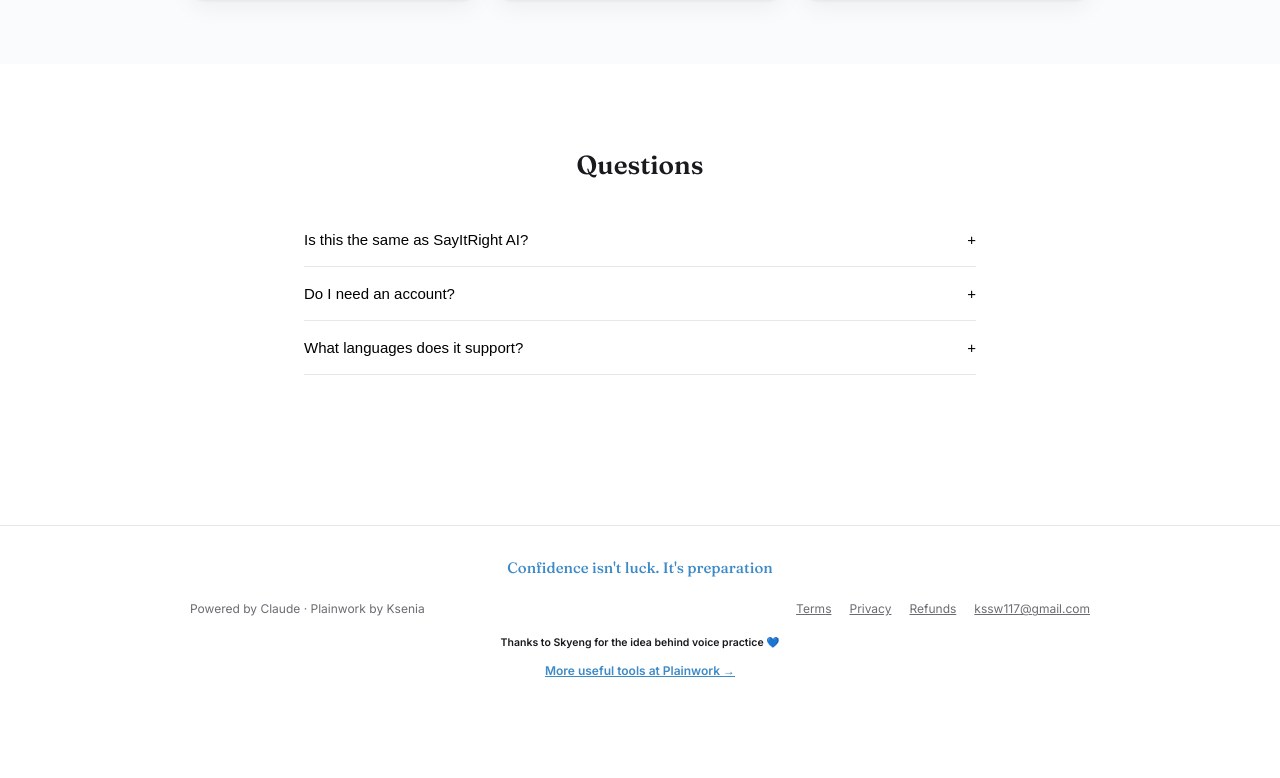
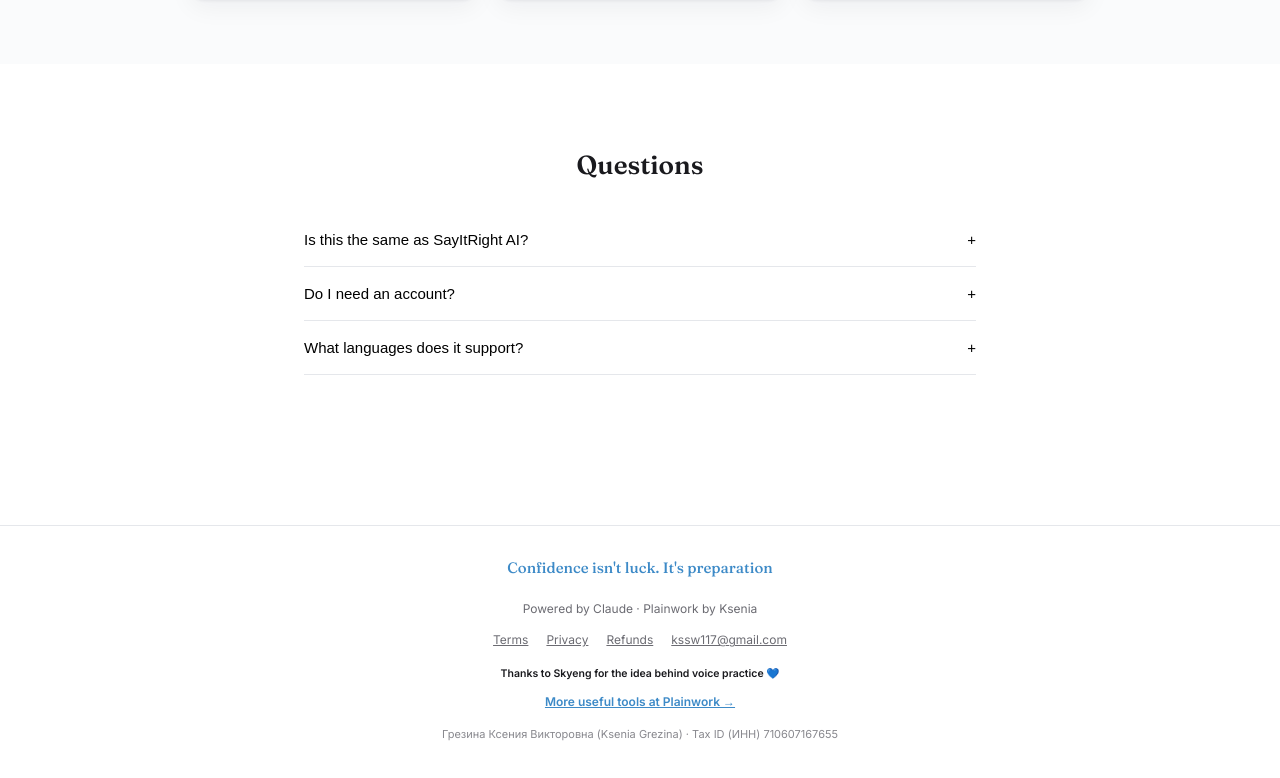
Before and after one commit to kssw117-sudo/Speak-with-confidence-AI, a React (Vite) app: page /#home in a window 1280 px wide. Shown: the part 2461-3239 px from the top of the page. Before the commit the page ends 3183 px from the top, so only its background shows below. Built offline with nearby package versions, Linux system fonts and the light colour scheme.

Commit message:
Update App.jsx

```diff
--- a/src/App.jsx
+++ b/src/App.jsx
@@ -1143,9 +1143,9 @@ export default function App() {
           <p style={{ fontFamily: "'Fraunces', serif", fontStyle: 'normal', fontSize: 15, color: SKY_DEEP, textAlign: 'center', margin: '0 0 24px' }}>
             Confidence isn't luck. It's preparation
           </p>
-          <div style={{ display: 'flex', justifyContent: 'space-between', alignItems: 'center', flexWrap: 'wrap', gap: 16 }}>
+          <div style={{ display: 'flex', flexDirection: 'column', alignItems: 'center', gap: 16 }}>
             <span style={{ fontSize: 12, color: INK_SOFT }}>Powered by Claude &middot; Plainwork by Ksenia</span>
-            <div style={{ display: 'flex', gap: 18 }}>
+            <div style={{ display: 'flex', gap: 18, flexWrap: 'wrap', justifyContent: 'center' }}>
               <a href="/terms.html" style={{ fontSize: 12, color: INK_SOFT }}>Terms</a>
               <a href="/privacy.html" style={{ fontSize: 12, color: INK_SOFT }}>Privacy</a>
               <a href="/refund.html" style={{ fontSize: 12, color: INK_SOFT }}>Refunds</a>
@@ -1159,6 +1159,9 @@ export default function App() {
             <a href="https://plainwork.website/" target="_blank" rel="noopener noreferrer" style={{ color: SKY_DEEP, fontWeight: 600 }}>
               More useful tools at Plainwork &rarr;
             </a>
+          </p>
+          <p style={{ fontSize: 11, color: INK_SOFT, textAlign: 'center', marginTop: 18, opacity: 0.8 }}>
+            Грезина Ксения Викторовна (Ksenia Grezina) &middot; Tax ID (ИНН) 710607167655
           </p>
         </div>
       </footer>
```
